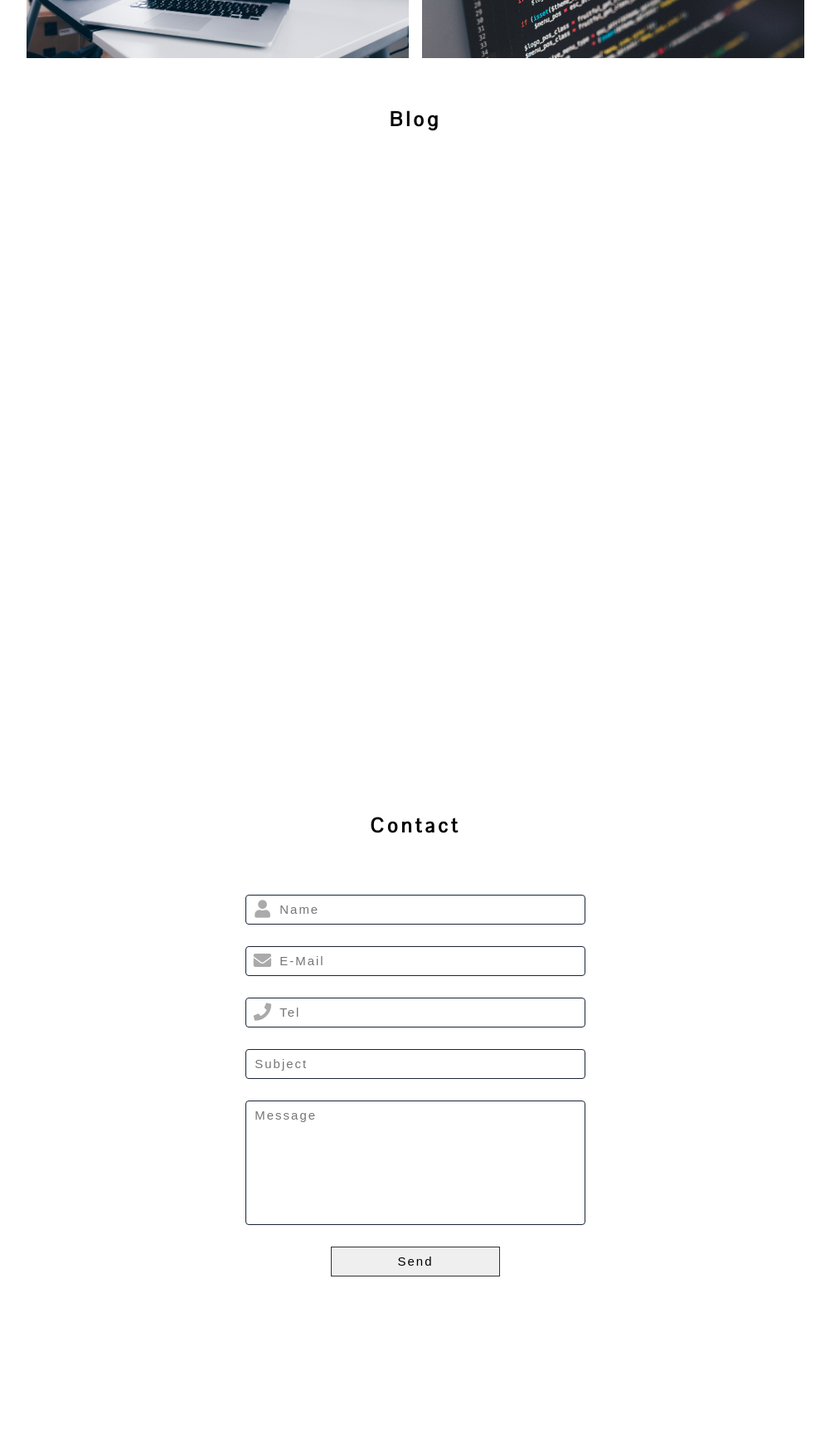
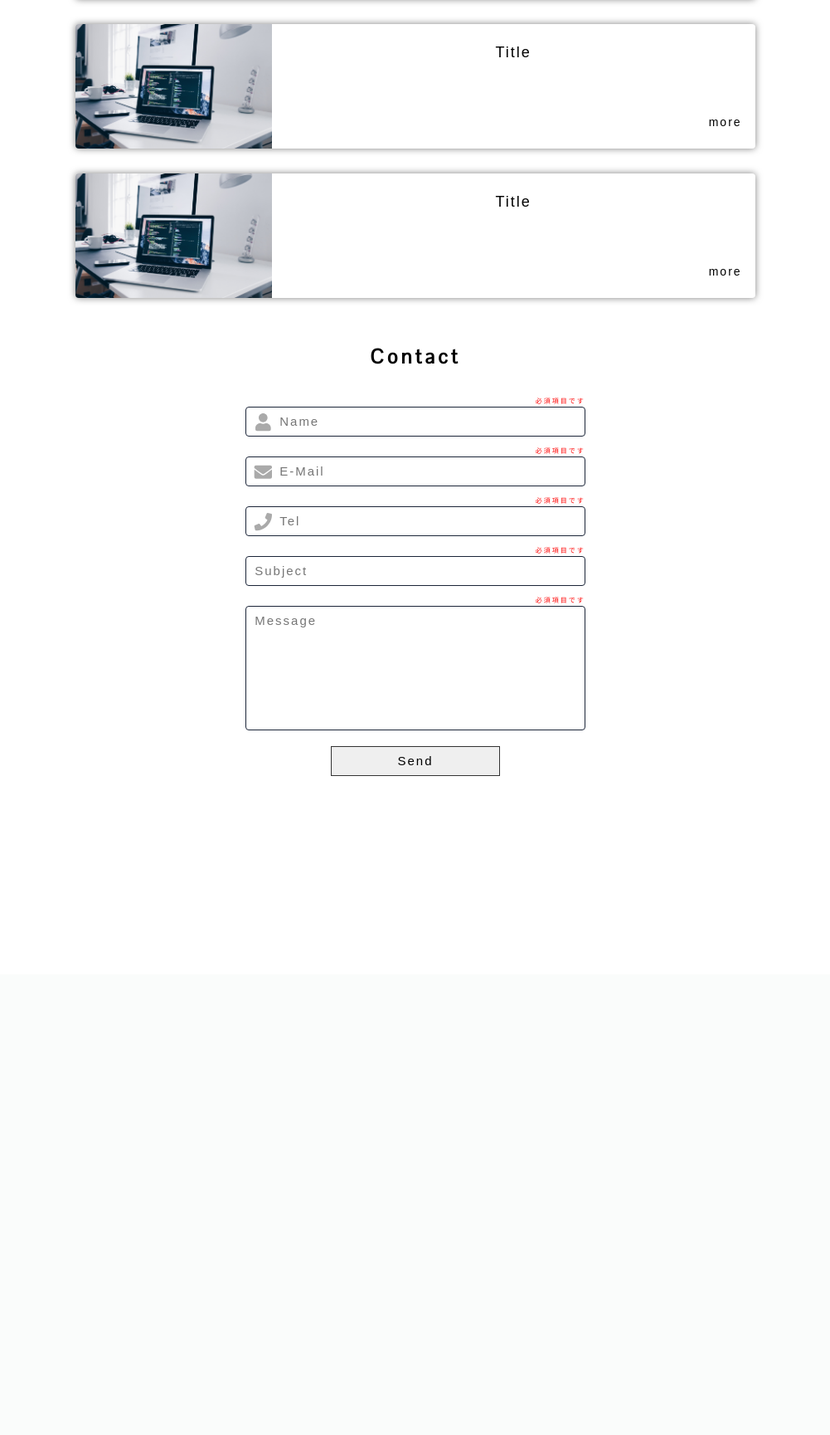
Before and after one commit to hatabatako/doc, a PHP site: page / in a window 1280 px wide. Shown: the part 2261-3990 px from the top of the page at 83% size, without its empty margins (139-1140 px from the left). After the commit the page ends 3196 px from the top, so only its background shows below. Run offline with PHP 8.4, Linux system fonts and the light colour scheme; some libraries are stand-ins or nearby versions.

Commit message:
最新版に更新

```diff
--- a/css/portfolio.css
+++ b/css/portfolio.css
@@ -9,19 +9,41 @@
 
 /*＝＝＝＝＝セクション　統一＝＝＝＝＝*/
 section{
-	width:100vw;
+	width:80%;
+/*	width:100vw;*/
+	height:auto;
+/*	height:100vh;*/
+	margin:0 auto;
+}
+
+#contact,#top{
 	height:100vh;
 }
 
-#works,#blog{
-	height:auto;
-}
-
 h2{
-	padding:50px;
+/*	padding:50px;*/
+	padding-top:40px;
+	padding-bottom:32px;
 	text-align:center;
 	font-family: 'Pontano Sans', sans-serif;
 	letter-spacing: 4px;
+	font-size:24px;
+}
+
+/*＝＝＝＝＝＝背景画像＝＝＝＝＝＝*/
+.background-image{
+	background-image: url(../img/Top.jpg);
+	background-size:cover;
+	opacity:0.9;
+	position:fixed;
+	width:100vw;
+	height:100vh;
+	z-index:-100;
+	transition:all 1.0s ease;
+}
+
+.background-image.active{
+	filter:blur(3.5px);
 }
 
 /*＝＝＝＝＝＝ハンバーガーメニュー＝＝＝＝＝＝*/
@@ -294,64 +377,110 @@ nav a{
 }
 
 /*＝＝＝＝＝＝blog＝＝＝＝＝＝*/
-.blog_list{
+.blg_list{
 	display:flex;
 	flex-direction: column;
   	align-items: center;
 }
+.blg_block{
+	position:relative;
+	display:flex;
+	width:80%;
+	height:150px;
 
-.blog_block{
-	height:150px;
+	background-color:white;
+	margin:15px;
+	border-radius: 4px;
+	box-shadow: 0px 0px 8px rgba(0,0,0,0.5);
+	transition:all 0.5s ease;
+}
+
+.blg_block:hover{
+	box-shadow: 0px 0px 16px rgba(0,0,0,0.8);
+}
+
+.blg_block a{
+	position:absolute;
+	top:0;
+	left:0;
+	width:100%;
+	height:100%;
+	z-index:10;
+}
+
+.blg_img{
+	width:30%;
+	background-size: cover;
+  	background-position: center center;/*上下左右の中央で抜き出し*/
+  	border-radius:4px 0 0 4px;
+}
+
+.blg_text{
+	position:relative;
 	width:70%;
-	background-color:white;
-
-	margin:15px;
-
+	margin:24px 16px;
+}
+.blg_title{
+	text-align:center;
+	font-size:18px;
+}
+.blg_more{
+	position:absolute;
+	font-size:14px;
+	bottom:0px;
+	right:0px;
 }
 
 
 
 /*＝＝＝＝＝＝Contact＝＝＝＝＝＝*/
-form{
-	width:80%;
-	margin:0 auto;
+.contact_box {
+	width:40%;
+	margin: 0 auto;
 }
-.cp_iptxt {
+
+.contact_box p{
+	font-size:8px;
+	text-align: right;
+	color:red;
+}
+
+.contact_iptxt {
 	position: relative;
-	width: 40%;
-	margin: 10px auto;
+	width: 100%;
+	margin: 1px auto 10px;
 }
-.cp_iptxt input,.cp_iptxt textarea{
+.contact_iptxt input,.contact_iptxt textarea{
 	font: 15px/24px sans-serif;
 	box-sizing: border-box;
 	width: 100%;
-	margin: 8px 0;
+	margin: 1px 0;
 	padding: 5px;
 	transition: 0.3s;
 	border: 1px solid #1b2538;
 	border-radius: 4px;
 	outline: none;
 }
-.cp_iptxt input[name="subj"],.cp_iptxt textarea{
+.contact_iptxt input[name="subj"],.contact_iptxt textarea{
 	padding-left:10px;
 }
-.cp_iptxt textarea{
+.contact_iptxt textarea{
 	height:150px;
 	resize:none;
 }
 
-.cp_iptxt input:focus,.cp_iptxt textarea:focus {
+.contact_iptxt input:focus,.contact_iptxt textarea:focus {
 	border-color: #da3c41;
 }
-.cp_iptxt input[name=name],input[name=email],input[name=tel] {
+.contact_iptxt input[name=name],input[name=email],input[name=tel] {
 	padding-left: 40px;
 }
-.cp_iptxt i {
+.contact_iptxt svg {
 	position: absolute;
-	top: 8px;
-	left: 0;
+	top: 0px;
+	left: 0px;
 	padding: 9px 8px;
-	transition: 0.3s;
+/*	transition:0.3s;*/
 	color: #aaaaaa;
 }
 
--- a/index.html
+++ b/index.html
@@ -10,7 +10,8 @@
 	<script src="./js/jquery-3.4.1.min.js"></script>
 	<script type="text/javascript" src="./js/main.js"></script>
 	<!-- Font Awesome-->
-	<link href="https://use.fontawesome.com/releases/v5.6.1/css/all.css" rel="stylesheet">
+	<script defer src="https://use.fontawesome.com/releases/v5.6.3/js/all.js"></script>
+<!-- 	<link href="https://use.fontawesome.com/releases/v5.6.1/css/all.css" rel="stylesheet"> -->
 	<!-- フォント -->
 	<link href="https://fonts.googleapis.com/css?family=Poiret+One&display=swap" rel="stylesheet">
 	<link href="https://fonts.googleapis.com/css?family=Pontano+Sans&display=swap" rel="stylesheet">
@@ -34,14 +35,14 @@
 	<nav id="menu_list">
 		<img src="./img/Menu.jpg" class="menu_img">
 		<div>
-			<h2>MENU</h2>
+<!-- 			<h2>MENU</h2> -->
 			<div class="menu_back">
 				<ul>
-					<li><a href="#">Top</a></li>
-					<li><a href="#">Profile</a></li>
-					<li><a href="#">Works</a></li>
-					<li><a href="#">Blog</a></li>
-					<li><a href="#">Contact</a></li>
+					<li><a href="#"><span class="menu_left">Top</span><span class="menu_right">トップ</span></a></li>
+					<li><a href="#"><span class="menu_left">Profile</span><span class="menu_right">プロフィール</span></a></li>
+ 					<li><a href="#"><span class="menu_left">Works</span><span class="menu_right">実績</span></a></li>
+					<li><a href="#"><span class="menu_left">Blog</span><span class="menu_right">ブログ</span></a></li>
+					<li><a href="#"><span class="menu_left">Contact</span><span class="menu_right">お問い合わせ</span></a></li>
 				</ul>
 			</div>
 		</div>
@@ -60,16 +61,10 @@
 			<h2>About</h2>
 			<div class="about_box">
 				<div class="a_box1">
-					<div class="polaroid">
-						<img src="./img/Profile.jpg">
- 						<p>おおはた　なおみ</br>
- 						　　　　　　　</p>
- 						<p></p>
-					</div>
-				</div>
-				<div class="a_box2">
-					<p>1990年 広島生まれ。関東在住。</br>
+					<p>
+					1990年広島生まれ</br>
 					愛称「ばたこ」</br></br>
+
 					2013年</br>
 					広島市立大学情報科学部知能工学科卒業</br>
 					東京のIT企業にシステムエンジニアとして就職</br></br>
@@ -86,13 +81,15 @@
 					</p>
 					<div class="a_sns">
 						<div class="sns_back">
-							<a href="https://twitter.com/btbtbtk3" target="_blank"><i class="fab fa-lg fa-twitter"></i></a>
+							<a href="https://twitter.com/btbtbtk3" target="_blank"><i class="fab fa-lg fa-twitter" data-fa-transform="shrink-6" data-fa-mask="fas fa-circle"></i></a>
 						</div>
-
-						<a href="https://www.instagram.com/btbtk3" target="_blank"><i class="fab fa-lg fa-instagram"></i></a>
+						<div class="sns_back">
+							<a href="https://www.instagram.com/btbtk3" target="_blank"><i class="fab fa-lg fa-instagram" data-fa-transform="shrink-6" data-fa-mask="fas fa-circle"></i></a>
 						</div>
-
-
+					</div>
+				</div>
+				<div class="a_box2">
+					<div class="about_img" style="background-image:url(./img/Profile.jpg)"></div>
 				</div>
 			</div>
 		</section>
@@ -125,17 +122,61 @@
   						<div class="hoverBlack"><p>More</p></div>
 					</a>
 				</div>
+ 				<div class="works_box">
+					<a class="works_img" href="#">
+						<div class="img" style="background-image:url(./img/Works2.jpg)"></div>
+  						<div class="hoverBlack"><p>
+  							More</p></div>
+					</a>
+				</div>
+				<div class="works_box">
+					<a class="works_img" href="#">
+						<div class="img" style="background-image:url(./img/Works3.jpg)"></div>
+  						<div class="hoverBlack"><p>More</p></div>
+					</a>
+				</div>
 			</div>
 		</section>
 
 		<section id="blog">
 			<h2>Blog</h2>
 
-			<div class="blog_list">
-				<div class="blog_block"></div>
-				<div class="blog_block"></div>
-				<div class="blog_block"></div>
-				<div class="blog_block"></div>
+			<div class="blg_list">
+				<div class="blg_block">
+					<a href="#"></a>
+					<div class="blg_img" style="background-image:url(./img/Works1.jpg)"></div>
+ 					<div class="blg_text">
+						<p class="blg_title">Title</p>
+						<p class="blg_more">more</p>
+ 					</div>
+				</div>
+				<div class="blg_block">
+					<a href="#"></a>
+					<div class="blg_img" style="background-image:url(./img/Works2.jpg)"></div>
+
+ 					<div class="blg_text">
+						<p class="blg_title">Title</p>
+						<p class="blg_more">more</p>
+ 					</div>
+				</div>
+				<div class="blg_block">
+					<a href="#"></a>
+					<div class="blg_img" style="background-image:url(./img/Works3.jpg)"></div>
+
+ 					<div class="blg_text">
+						<p class="blg_title">Title</p>
+						<p class="blg_more">more</p>
+ 					</div>
+				</div>
+				<div class="blg_block">
+					<a href="#"></a>
+					<div class="blg_img" style="background-image:url(./img/Works3.jpg)"></div>
+
+ 					<div class="blg_text">
+						<p class="blg_title">Title</p>
+						<p class="blg_more">more</p>
+ 					</div>
+				</div>
 			</div>
 		</section>
 
@@ -143,25 +184,40 @@
 			<h2>Contact</h2>
 			<form action="" method="get" autocomplete="off">
 
-				<div class="cp_iptxt">
+				<div class="contact_box">
+					<p>必須項目です</p>
+					<div class="contact_iptxt">
 						<input type="text" name="name" placeholder="Name">
 						<i class="fa fa-user fa-lg fa-fw" aria-hidden="true"></i>
 					</div>
-				<div class="cp_iptxt">
+				</div>
+
+				<div class="contact_box">
+					<p>必須項目です</p>
+					<div class="contact_iptxt">
 						<input type="email" name="email" placeholder="E-Mail">
 						<i class="fa fa-envelope fa-lg fa-fw" aria-hidden="true"></i>
 					</div>
-				<div class="cp_iptxt">
+				</div>
+				<div class="contact_box">
+					<p>必須項目です</p>
+					<div class="contact_iptxt">
 						<input type="telephone" name="tel" placeholder="Tel">
 						<i class="fas fa-phone fa-lg fa-fw" aria-hidden="true"></i>
 					</div>
-				<div class="cp_iptxt">
+				</div>
+				<div class="contact_box">
+					<p>必須項目です</p>
+					<div class="contact_iptxt">
 						<input type="text" name="subj" placeholder="Subject">
 					</div>
-				<div class="cp_iptxt">
+				</div>
+				<div class="contact_box">
+					<p>必須項目です</p>
+					<div class="contact_iptxt">
 						<textarea name="msg" placeholder="Message"></textarea>
 					</div>
-
+				</div>
 				<div class="contact_btn">
 					<input type="submit" name="submit" value="Send">
 				</div>
--- a/js/main.js
+++ b/js/main.js
@@ -20,10 +20,7 @@ $(function(){/*HTML&CSS(Dom)を読み込み完了後に実施*/
 
 
 	//scroll
-	var section = $('main > section');
-
-	//windowロード
-
+	 var section = $('main > section');
 
 
 	//window(表示されているところ)がscroll
```
Also changed, not shown: other parts of css/portfolio.css (+140 -63 lines). Lines whose indentation alone changed are shown as unchanged.
